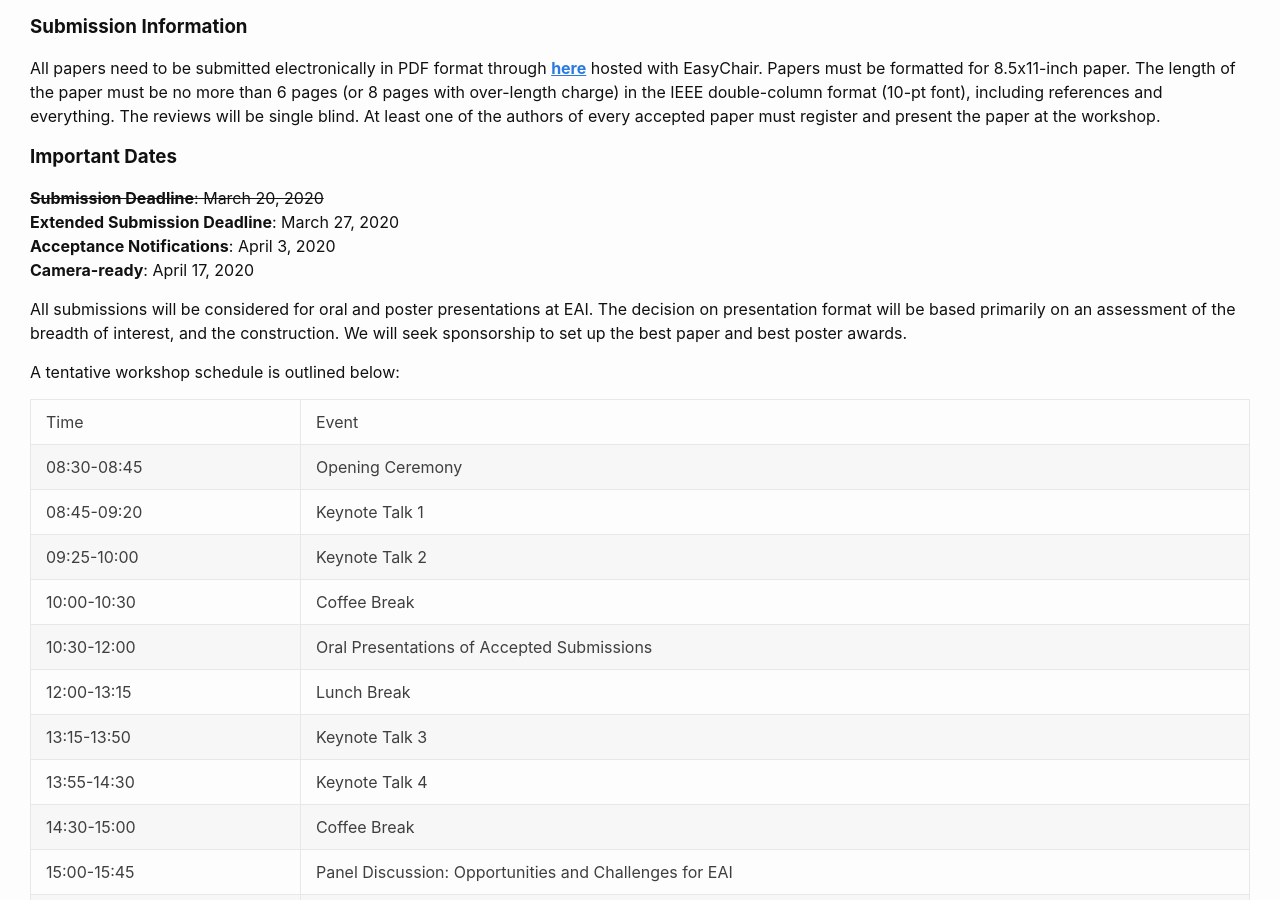
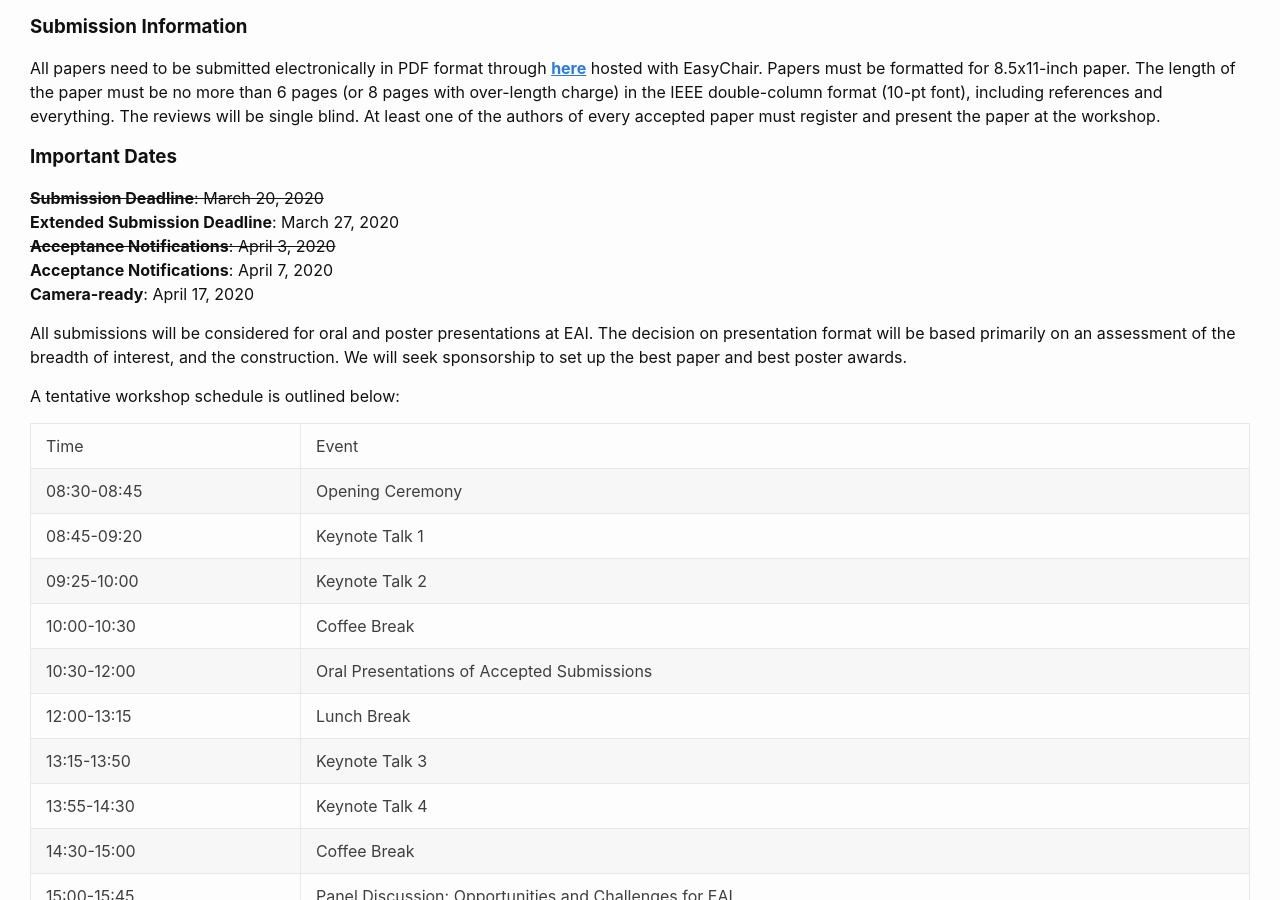
Before and after one commit to EAI-ICDCS/EAI-ICDCS.github.io, a Jekyll site: the page built from index.markdown, in a window 1280 px wide and 900 px high, scrolled down 1122 px. Built offline with Jekyll 4.4.1, drawn with Linux system fonts in a browser that asks for light colours.

Commit message:
Update index.markdown

```diff
--- a/index.markdown
+++ b/index.markdown
@@ -40,7 +40,8 @@ All papers need to be submitted electronically in PDF format through [**<u>here<
 ### **Important Dates**
 ~~**Submission Deadline**: March 20, 2020~~
 **Extended Submission Deadline**: March 27, 2020
-**Acceptance Notifications**: April 3, 2020
+~~**Acceptance Notifications**: April 3, 2020~~
+**Acceptance Notifications**: April 7, 2020
 **Camera-ready**: April 17, 2020
 
 All submissions will be considered for oral and poster presentations at EAI. The decision on presentation format will be based primarily on an assessment of the breadth of interest, and the construction. We will seek sponsorship to set up the best paper and best poster awards.
```
